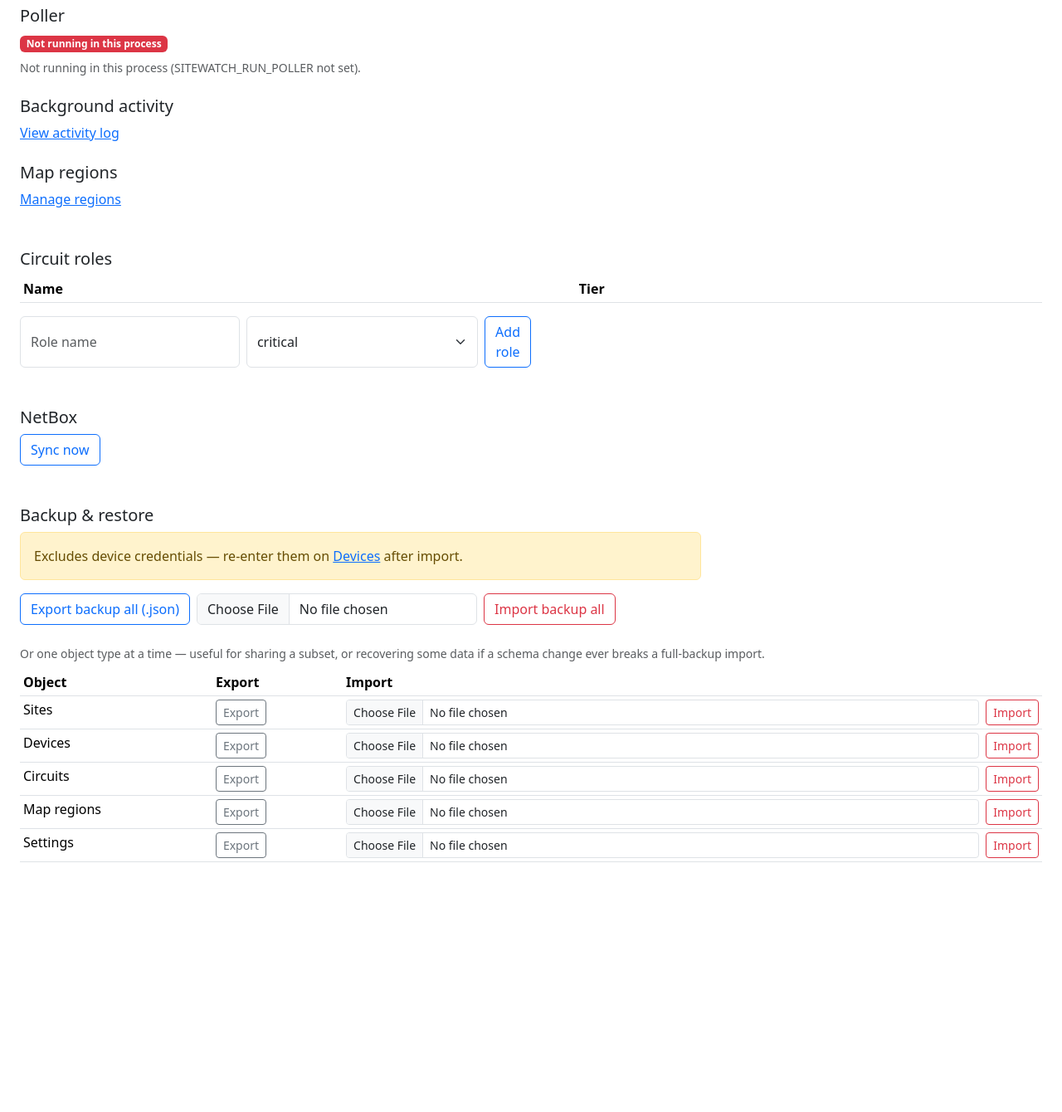
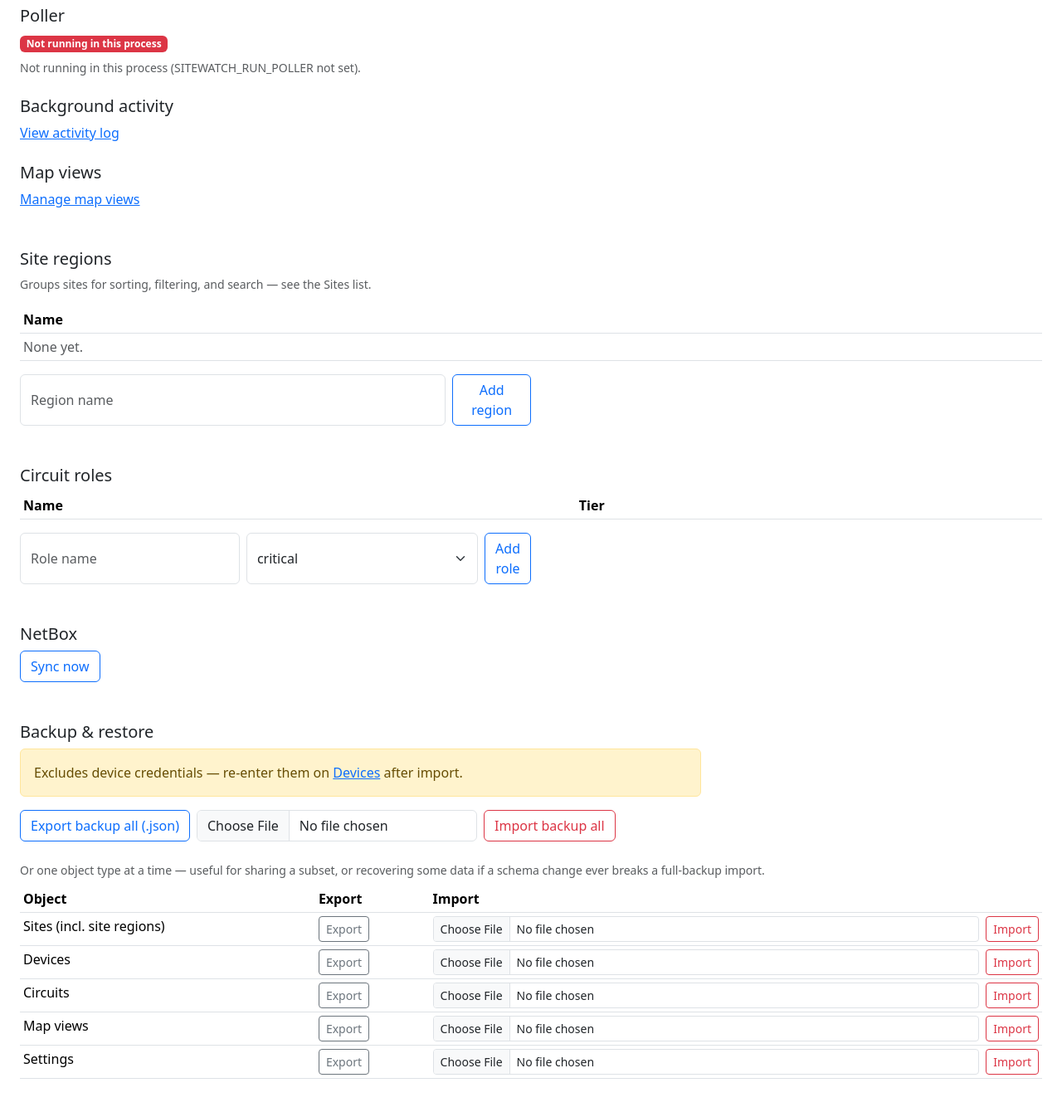
Before and after one commit to ds2600/sensus-sitewatch, a Flask app: page /settings/ in a window 1280 px wide. Shown: the part 762-2102 px from the top of the page at 83% size. Before the commit the page ends 1801 px from the top, so only its background shows below. Run offline with Flask 3, Linux system fonts and the light colour scheme; the visitor is signed in with stand-in values (Sample User, id 1); data that the repository does not hold is empty; some libraries are stand-ins or nearby versions.

Commit message:
Add site regions (sorting/search) separate from saved map views
New Region model + Site.region_id: an organizational tag for grouping
sites, distinct from the existing MapRegion (a saved map camera position
with no site membership). Adds:

- Settings: "Site regions" CRUD (add/delete, delete blocked while any
  site still references it — same guard pattern as circuit roles).
- Site add/edit form: Region picker.
- Sites list: Region column + a region filter dropdown.
- Quick search: sites now also match on their region's name, so
  searching "Midwest" surfaces every site in that region.
- Dashboard map view picker: site regions appear alongside hand-saved
  views, auto-fit to the bounding box of that region's member sites
  (no stored viewport to maintain, always current as sites move in/out).

Renamed the existing feature's UI copy from "Region"/"Manage regions" to
"Map view"/"Manage map views" to remove the naming collision with the
new site-region field — internal names (MapRegion model, regions
blueprint/routes, "regions" backup scope) are unchanged, this is
copy-only.

Region rides inside the "sites" backup scope (like circuit_roles rides
inside "circuits") rather than getting its own scope, since it's owned
by sites the same way. Verified: schema self-heals on boot (new region
table + site.region_id column, no init-db needed), full sites-scope
export/import round-trip preserves region assignments, and an
old-format sites export (no site_regions/region_id keys) still imports
cleanly with region_id defaulting to null.

```diff
--- a/sitewatch/backup.py
+++ b/sitewatch/backup.py
@@ -26,12 +26,19 @@ database from scoped exports, import in dependency order: sites, then
 devices, then circuits, then regions, then settings (any order relative
 to each other). Preserves original ids so foreign keys resolve without a
 remapping pass, same as the full backup always has.
+
+Two same-named-but-different "region" concepts exist in this app — Region
+(Site.region_id, an organizational tag for sorting/filtering/search) and
+MapRegion (a saved map camera position, no site membership; UI-labeled
+"map view" to avoid the collision). Region rides inside the "sites" scope
+(like circuit_roles rides inside "circuits") since it's owned by sites the
+same way; the "regions" scope here is MapRegion only.
 """
 from datetime import datetime
 
 from sitewatch.extensions import db
 from sitewatch.models import (
-    Site, Device, Interface, CircuitRole, Circuit, CircuitWaypoint, MapRegion, Setting,
+    Site, Device, Interface, CircuitRole, Circuit, CircuitWaypoint, MapRegion, Region, Setting,
     CircuitStatusHistory, AlertMute, UtilizationRollup,
 )
 
@@ -61,11 +68,18 @@ class BackupImportError(Exception):
 
 
 def _export_sites():
-    return {"sites": [
-        {"id": s.id, "name": s.name, "lat": s.lat, "lon": s.lon,
-         "site_type": s.site_type, "netbox_id": s.netbox_id, "source": s.source}
-        for s in Site.query.all()
-    ]}
+    return {
+        "sites": [
+            {"id": s.id, "name": s.name, "lat": s.lat, "lon": s.lon,
+             "site_type": s.site_type, "region_id": s.region_id,
+             "netbox_id": s.netbox_id, "source": s.source}
+            for s in Site.query.all()
+        ],
+        # Region (site grouping, not MapRegion) is owned by sites the same
+        # way circuit_roles is owned by circuits — exported alongside so a
+        # sites-only restore doesn't leave region_id pointing at nothing.
+        "site_regions": [{"id": r.id, "name": r.name} for r in Region.query.all()],
+    }
 
 
 def _export_devices():
@@ -167,6 +181,7 @@ def _validate(data, expected_scope):
 
 def _wipe_sites():
     Site.query.delete()
+    Region.query.delete()
 
 
 def _wipe_devices():
@@ -187,10 +202,14 @@ def _wipe_regions():
 
 
 def _load_sites(data):
+    # Regions first — sites below may reference them via region_id.
+    for r in data.get("site_regions", []):
+        db.session.add(Region(id=r["id"], name=r["name"]))
     for s in data["sites"]:
         db.session.add(Site(
             id=s["id"], name=s["name"], lat=s["lat"], lon=s["lon"],
             site_type=s.get("site_type", "site"),
+            region_id=s.get("region_id"),
             netbox_id=s.get("netbox_id"), source=s.get("source", "manual"),
             out_of_sync=False,
         ))
--- a/sitewatch/models.py
+++ b/sitewatch/models.py
@@ -70,18 +70,31 @@ class Setting(db.Model):
                 db.session.add(Setting(key=k, value=v))
 
 
+class Region(db.Model):
+    """Organizational grouping on Site — for sorting/filtering/search
+    (Sites list, quick search). Unrelated to MapRegion, which is a saved
+    map camera position with no site membership; the map's region picker
+    auto-fits to a Region's member sites instead of storing its own
+    lat/lon/zoom, so the two never need to be the same model."""
+    id = db.Column(db.Integer, primary_key=True)
+    name = db.Column(db.String(80), unique=True, nullable=False)
+    created_at = db.Column(db.DateTime, default=datetime.utcnow)
+
+
 class Site(db.Model):
     id = db.Column(db.Integer, primary_key=True)
     name = db.Column(db.String(120), nullable=False)
     lat = db.Column(db.Float, nullable=False)
     lon = db.Column(db.Float, nullable=False)
     site_type = db.Column(db.String(20), default="site")  # site | passthrough — see SITE_TYPES
+    region_id = db.Column(db.Integer, db.ForeignKey("region.id"), nullable=True)
     netbox_id = db.Column(db.Integer, nullable=True)
     source = db.Column(db.String(20), default="manual")
     out_of_sync = db.Column(db.Boolean, default=False)
     created_at = db.Column(db.DateTime, default=datetime.utcnow)
 
     devices = db.relationship("Device", backref="site", lazy=True)
+    region = db.relationship("Region", backref="sites")
 
 
 class Device(db.Model):
--- a/sitewatch/routes/api.py
+++ b/sitewatch/routes/api.py
@@ -1,8 +1,9 @@
 """JSON endpoints for the map and the in-browser alert widget."""
 from flask import Blueprint, jsonify, request
 from flask_login import login_required
+from sqlalchemy import or_
 
-from sitewatch.models import Site, Device, Circuit, CircuitStatusHistory, AlertMute
+from sitewatch.models import Site, Device, Circuit, CircuitStatusHistory, AlertMute, Region
 from sitewatch.status import compute_site_status
 from sitewatch.poller import get_poller_status
 from sitewatch import job_log
@@ -13,7 +14,7 @@ api_bp = Blueprint("api", __name__, url_prefix="/api")
 @api_bp.route("/map")
 @login_required
 def map_data():
-    sites = [{"id": s.id, "name": s.name, "lat": s.lat, "lon": s.lon,
+    sites = [{"id": s.id, "name": s.name, "lat": s.lat, "lon": s.lon, "region_id": s.region_id,
               "status": compute_site_status(s), "site_type": s.site_type} for s in Site.query.all()]
 
     lines = []
@@ -56,12 +57,15 @@ def status():
 @login_required
 def search():
     """Navbar quick search — substring match across sites/devices/circuits,
-    grouped and capped per type so the dropdown stays short."""
+    grouped and capped per type so the dropdown stays short. Sites also
+    match on their region's name, so "search for sites" covers finding a
+    region's whole member list, not just a site by its own name."""
     q = request.args.get("q", "").strip()
     if len(q) < 2:
         return jsonify({"sites": [], "devices": [], "circuits": []})
     like = f"%{q}%"
-    sites = Site.query.filter(Site.name.ilike(like)).order_by(Site.name).limit(5).all()
+    sites = (Site.query.outerjoin(Region).filter(or_(Site.name.ilike(like), Region.name.ilike(like)))
+             .order_by(Site.name).limit(5).all())
     devices = Device.query.filter(Device.hostname.ilike(like)).order_by(Device.hostname).limit(5).all()
     circuits = Circuit.query.filter(Circuit.name.ilike(like)).order_by(Circuit.name).limit(5).all()
     return jsonify({
--- a/sitewatch/routes/regions.py
+++ b/sitewatch/routes/regions.py
@@ -18,10 +18,10 @@ def manage_regions():
 def add_region():
     name = request.form.get("name", "").strip()
     if not name:
-        flash("Name a region before saving it.")
+        flash("Name the view before saving it.")
         return redirect(url_for("regions.manage_regions"))
     if MapRegion.query.filter_by(name=name).first():
-        flash(f"A region named '{name}' already exists.")
+        flash(f"A view named '{name}' already exists.")
         return redirect(url_for("regions.manage_regions"))
     db.session.add(MapRegion(
         name=name,
@@ -30,7 +30,7 @@ def add_region():
         zoom=int(request.form["zoom"]),
     ))
     db.session.commit()
-    flash(f"Region '{name}' saved.")
+    flash(f"View '{name}' saved.")
     return redirect(url_for("regions.manage_regions"))
 
 
--- a/sitewatch/routes/settings.py
+++ b/sitewatch/routes/settings.py
@@ -5,7 +5,7 @@ from flask import Blueprint, render_template, request, redirect, url_for, flash,
 from flask_login import login_required
 
 from sitewatch.extensions import db
-from sitewatch.models import Setting, CircuitRole, Circuit
+from sitewatch.models import Setting, CircuitRole, Circuit, Region, Site
 from sitewatch.integrations import netbox
 from sitewatch.backup import export_data, import_data, BackupImportError, SCOPES
 from sitewatch.poller import (
@@ -35,6 +35,7 @@ def index():
         "finished_at": Setting.get("last_poll_finished_at"),
     }
     return render_template("settings.html", values=values, roles=CircuitRole.query.all(),
+                            site_regions=Region.query.order_by(Region.name).all(),
                             poll_stats=poll_stats, poller_status=get_poller_status())
 
 
@@ -91,6 +92,33 @@ def delete_role(role_id):
         flash(f"'{role.name}' is in use by circuits — reassign them first.")
         return redirect(url_for("settings.index"))
     db.session.delete(role)
+    db.session.commit()
+    return redirect(url_for("settings.index"))
+
+
+@settings_bp.route("/site-regions/add", methods=["POST"])
+@login_required
+def add_site_region():
+    name = request.form.get("name", "").strip()
+    if not name:
+        flash("Name a region before adding it.")
+        return redirect(url_for("settings.index"))
+    if Region.query.filter_by(name=name).first():
+        flash(f"A region named '{name}' already exists.")
+        return redirect(url_for("settings.index"))
+    db.session.add(Region(name=name))
+    db.session.commit()
+    return redirect(url_for("settings.index"))
+
+
+@settings_bp.route("/site-regions/<int:region_id>/delete", methods=["POST"])
+@login_required
+def delete_site_region(region_id):
+    region = Region.query.get_or_404(region_id)
+    if Site.query.filter_by(region_id=region.id).first():
+        flash(f"'{region.name}' is in use by sites — reassign them first.")
+        return redirect(url_for("settings.index"))
+    db.session.delete(region)
     db.session.commit()
     return redirect(url_for("settings.index"))
 
--- a/sitewatch/templates/settings.html
+++ b/sitewatch/templates/settings.html
@@ -54,8 +54,33 @@
 <h5>Background activity</h5>
 <p class="mb-4"><a href="{{ url_for('settings.activity') }}">View activity log</a></p>
 
-<h5>Map regions</h5>
-<p class="mb-5"><a href="{{ url_for('regions.manage_regions') }}">Manage regions</a></p>
+<h5>Map views</h5>
+<p class="mb-5"><a href="{{ url_for('regions.manage_regions') }}">Manage map views</a></p>
+
+<h5 id="site-regions">Site regions</h5>
+<p class="text-body-secondary small">Groups sites for sorting, filtering, and search — see the Sites list.</p>
+<table class="table table-sm col-md-6">
+  <thead><tr><th>Name</th><th></th></tr></thead>
+  <tbody>
+    {% for r in site_regions %}
+    <tr>
+      <td>{{ r.name }}</td>
+      <td>
+        <form method="post" action="{{ url_for('settings.delete_site_region', region_id=r.id) }}"
+              onsubmit="return confirm('Delete region {{ r.name }}?');">
+          <button class="btn btn-outline-danger btn-sm">Delete</button>
+        </form>
+      </td>
+    </tr>
+    {% else %}
+    <tr><td colspan="2" class="text-muted">None yet.</td></tr>
+    {% endfor %}
+  </tbody>
+</table>
+<form method="post" action="{{ url_for('settings.add_site_region') }}" class="d-flex gap-2 col-md-6 mb-5">
+  <input class="form-control" name="name" placeholder="Region name" required>
+  <button class="btn btn-outline-primary">Add region</button>
+</form>
 
 <h5>Circuit roles</h5>
 <table class="table table-sm col-md-6">
@@ -102,7 +127,7 @@
   <a class="btn btn-outline-primary" href="{{ url_for('settings.export_backup', scope='all') }}">Export backup all (.json)</a>
   <form method="post" action="{{ url_for('settings.import_backup') }}" enctype="multipart/form-data"
         class="d-flex gap-2"
-        onsubmit="return confirm('Importing replaces ALL sites, devices, interfaces, circuits, roles, regions, and settings with the contents of this file. This cannot be undone. Continue?');">
+        onsubmit="return confirm('Importing replaces ALL sites, site regions, devices, interfaces, circuits, roles, map views, and settings with the contents of this file. This cannot be undone. Continue?');">
     <input type="hidden" name="scope" value="all">
     <input type="file" name="backup_file" accept="application/json" class="form-control" required>
     <button class="btn btn-outline-danger text-nowrap">Import backup all</button>
@@ -116,7 +141,7 @@
 <table class="table table-sm col-md-8">
   <thead><tr><th>Object</th><th>Export</th><th>Import</th></tr></thead>
   <tbody>
-    {% for scope, label in [('sites','Sites'), ('devices','Devices'), ('circuits','Circuits'), ('regions','Map regions'), ('settings','Settings')] %}
+    {% for scope, label in [('sites','Sites (incl. site regions)'), ('devices','Devices'), ('circuits','Circuits'), ('regions','Map views'), ('settings','Settings')] %}
     <tr>
       <td>{{ label }}</td>
       <td><a class="btn btn-outline-secondary btn-sm" href="{{ url_for('settings.export_backup', scope=scope) }}">Export</a></td>
```
Also changed, not shown: sitewatch/routes/dashboard.py (+5 -3 lines), sitewatch/routes/sites.py (+12 -5 lines), sitewatch/static/js/map.js (+17 -4 lines), sitewatch/templates/dashboard.html (+16 -5 lines), sitewatch/templates/regions.html (+8 -8 lines), sitewatch/templates/site_form.html (+9 -0 lines), sitewatch/templates/sites.html (+15 -2 lines).
